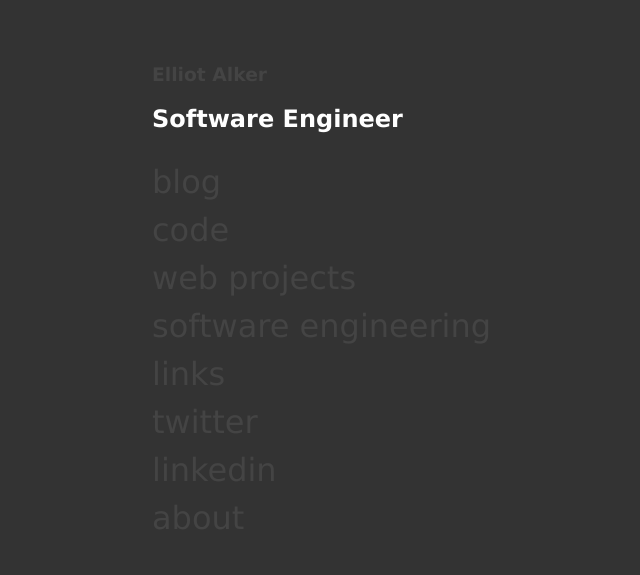
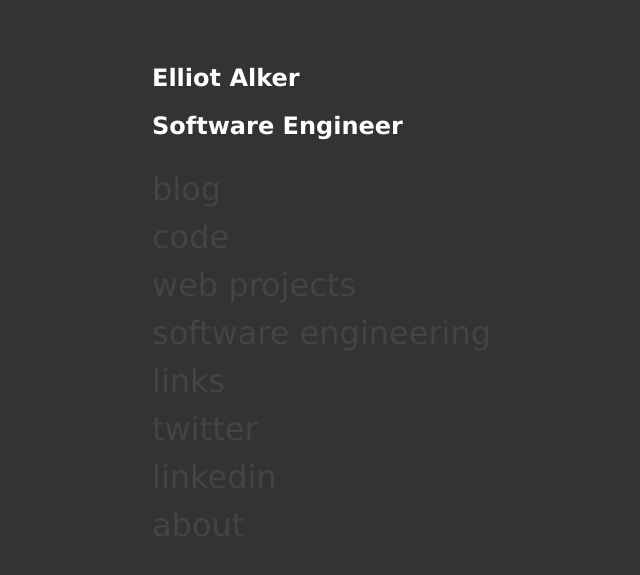
Before and after one commit to ealker/ealker.github.io, a Jekyll site: the page built from index.html, in a window 1280 px wide. Shown: the top 575 px of the page, without its empty margins (40-680 px from the left). Built offline with Jekyll 4.4.1, drawn with Linux system fonts in a browser that asks for light colours.

Commit message:
Updated size of title.

```diff
--- a/_layouts/home.html
+++ b/_layouts/home.html
@@ -9,7 +9,7 @@
 
     <body>
         <div class="head">
-            <h3>Elliot Alker</h3>
+            <h2>Elliot Alker</h2>
             <h2>Software Engineer</h2>
         </div>
 
```
